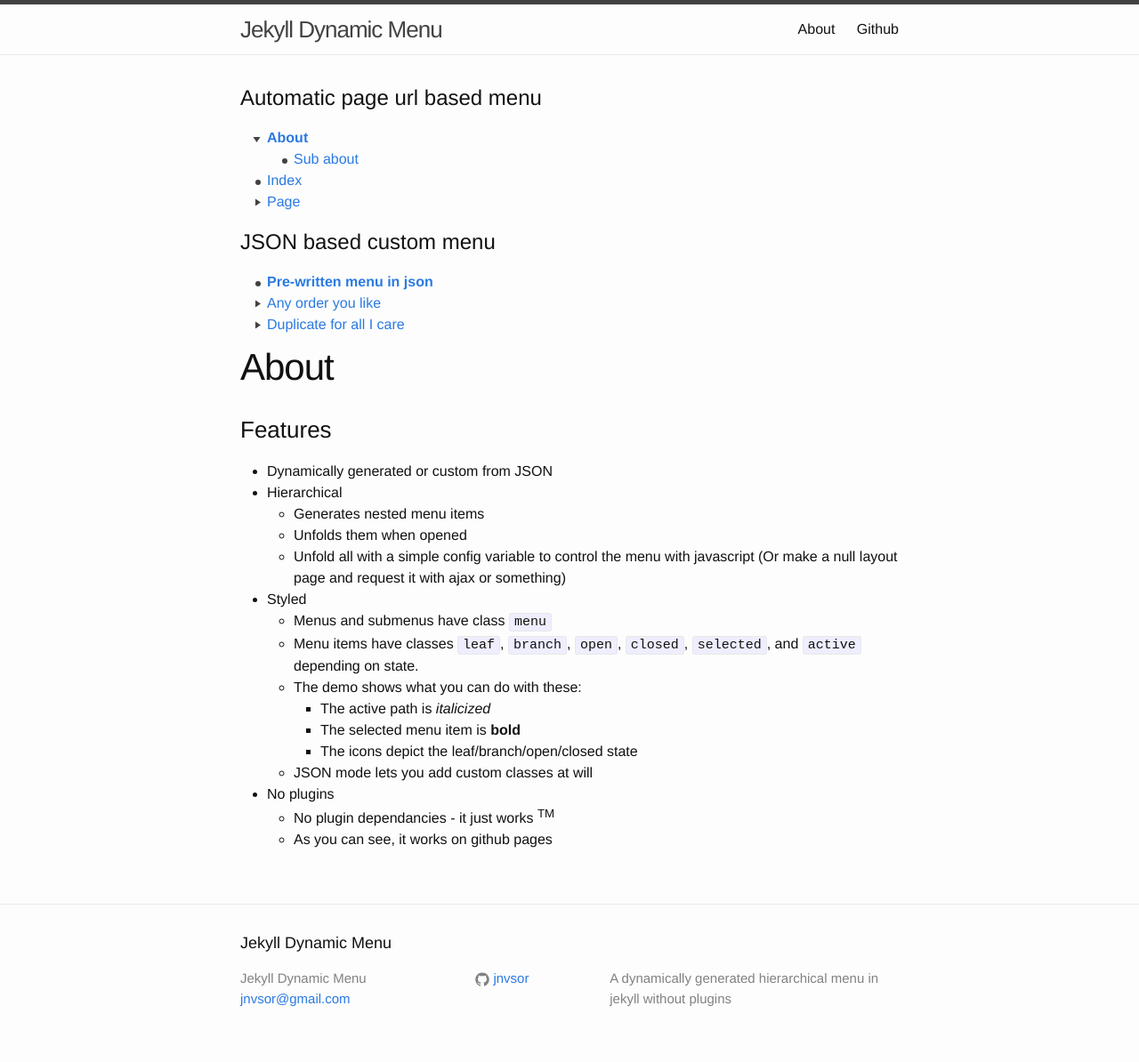
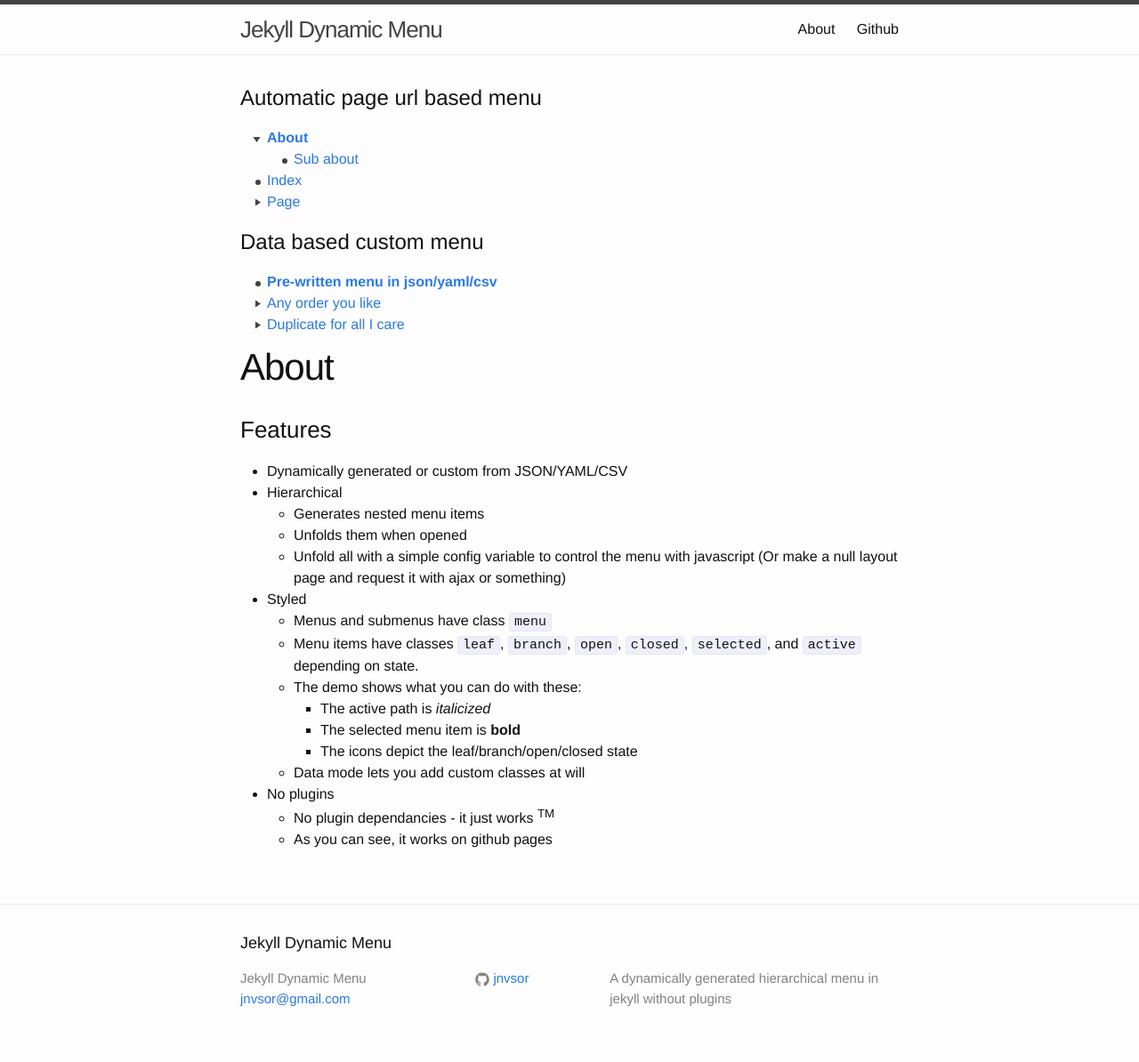
Before and after one commit to jnvsor/jekyll-dynamic-menu, a Jekyll site: the page built from about.md, in a window 1280 px wide. Shown: the whole page at 89% size. Built offline with Jekyll 4.4.1, drawn with Linux system fonts in a browser that asks for light colours.

Commit message:
Point out it's not just JSON

```diff
--- a/_data/menu.json
+++ b/_data/menu.json
@@ -1,6 +1,6 @@
 [
     {
-        "title": "Pre-written menu in json",
+        "title": "Pre-written menu in json/yaml/csv",
         "url": "/about/",
     },
     {
--- a/_layouts/default.html
+++ b/_layouts/default.html
@@ -14,7 +14,7 @@
           {% include menulevel url='' %}
         </div>
         <div>
-          <h2>JSON based custom menu</h2>
+          <h2>Data based custom menu</h2>
           {% include datamenu menu=site.data.menu %}
         </div>
         {{ content }}
--- a/about.md
+++ b/about.md
@@ -6,7 +6,7 @@ permalink: /about/
 
 ###Features
 
-* Dynamically generated or custom from JSON
+* Dynamically generated or custom from JSON/YAML/CSV
 * Hierarchical
     * Generates nested menu items
     * Unfolds them when opened
@@ -18,7 +18,7 @@ permalink: /about/
         * The active path is *italicized*
         * The selected menu item is **bold**
         * The icons depict the leaf/branch/open/closed state
-    * JSON mode lets you add custom classes at will
+    * Data mode lets you add custom classes at will
 * No plugins
     * No plugin dependancies - it just works <sup>TM</sup>
     * As you can see, it works on github pages
```
Also changed, not shown: README.md.
